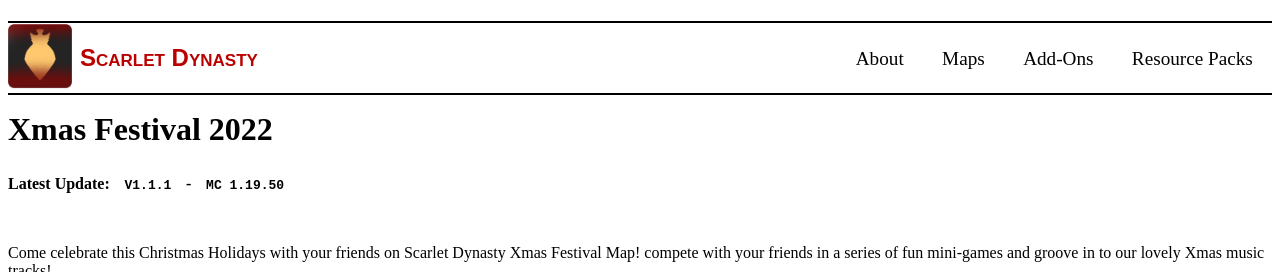
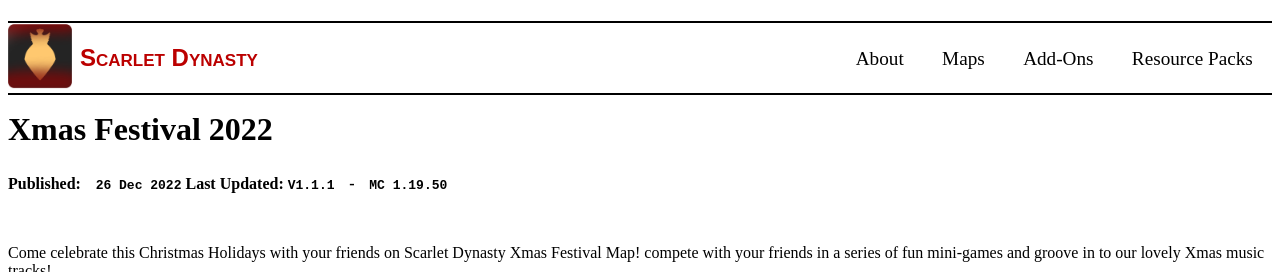
Before and after one commit to Scarlet-Dynasty/scarlet-dynasty.github.io, a Jekyll site: the page built from maps/xmas-festival.md, in a window 1280 px wide and 900 px high, cut to the strip 0-272 px from the top of the window. Built offline with Jekyll 4.4.1, drawn with Linux system fonts in a browser that asks for light colours.

Commit message:
Update xmas-festival.md

```diff
--- a/maps/xmas-festival.md
+++ b/maps/xmas-festival.md
@@ -2,7 +2,8 @@
 title: Xmas Festival 2022
 ---
 
-**Latest Update:ㅤ`V1.1.1`ㅤ-ㅤ`MC 1.19.50`**
+**Published:ㅤ`26 Dec 2022`**
+**Last Updated: `V1.1.1`ㅤ-ㅤ`MC 1.19.50`**
 
 <br>
 
```
